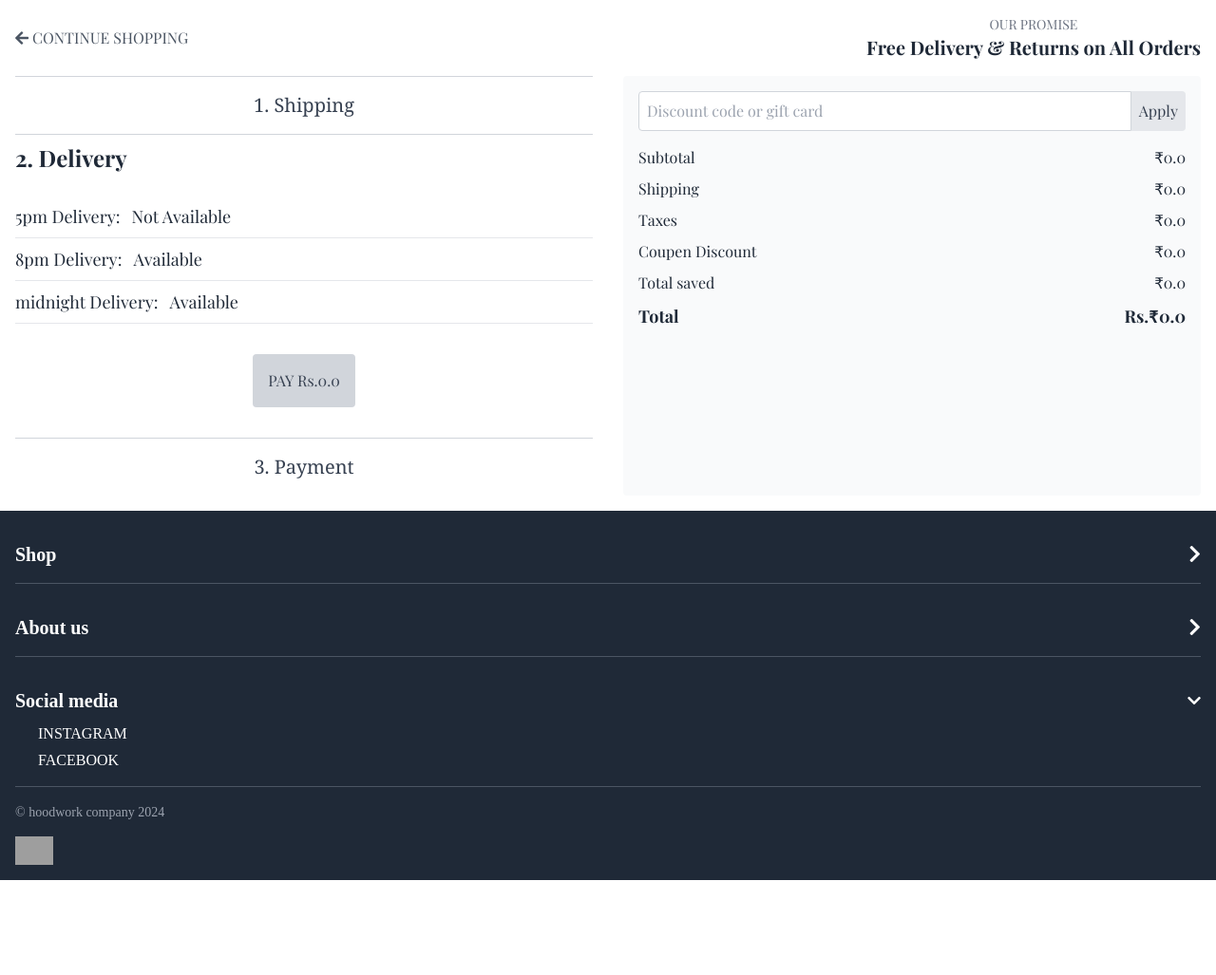
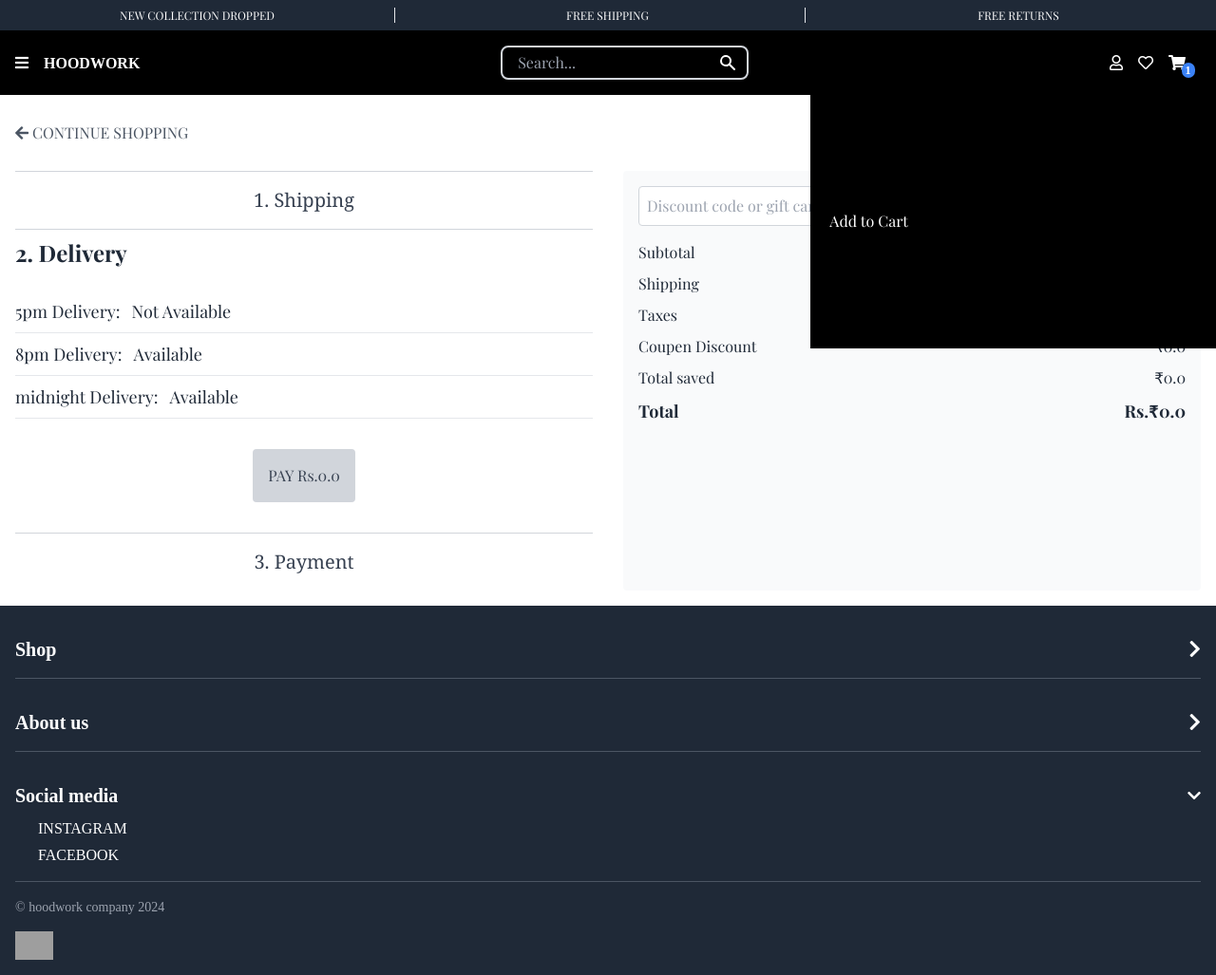
Before and after one commit to yesh21/clothing_store_django, a Django app: page /delivery/availability/1/ in a window 1280 px wide. Shown: the whole page at 95% size. Before the commit the page ends 927 px from the top, so only its background shows below. Run offline with Django 5.2, Linux system fonts and the light colour scheme; some libraries are stand-ins or nearby versions; grey boxes are pictures that could not be loaded.

Commit message:
added cartitemscount

```diff
--- a/cart/urls.py
+++ b/cart/urls.py
@@ -22,5 +22,4 @@ urlpatterns = [
     ),
     path("pay/", views.pay, name="pay"),
     path("payment-response/", views.payment_response, name="payment_response"),
-    path("ajax-messages/", views.ajax_messages, name="ajax_messages"),
 ]
--- a/cart/views.py
+++ b/cart/views.py
@@ -15,7 +15,6 @@ from django.db.models import Case, When
 from django.contrib import messages
 from django.views.decorators.csrf import csrf_exempt
 from django.http import JsonResponse
-
 from cryptography.hazmat.primitives import hashes
 from cryptography.hazmat.backends import default_backend
 
@@ -185,24 +184,6 @@ def add_to_cart(request, product_variation_id, quantity=1, action="add"):
     return response
 
 
-def ajax_messages(request):
-
-    # Retrieve all messages
-    django_messages = []
-    system_messages = messages.get_messages(request)
-
-    for message in system_messages:
-        django_messages.append(
-            {
-                "level": message.level,
-                "message": message.message,
-                "tags": message.tags,
-            }
-        )
-    system_messages.used = True
-    return JsonResponse({"messages": django_messages})
-
-
 @login_required
 def view_order_details_by_id(request, order_ref):
     order_details = Order.objects.filter(order_id=order_ref).first()
--- a/core/forms.py
+++ b/core/forms.py
@@ -3,8 +3,8 @@ from .models import Product
 
 
 class ProductFilterForm(forms.Form):
-    category = forms.ChoiceField(choices=[("", "All")] + Product.CATEGORY_CHOICES)
-    # size = forms.ChoiceField(choices=[("", "All")] + Product.SIZE_CHOICES)
+    category = forms.ChoiceField(choices=[("", "All")])
+    size = forms.ChoiceField(choices=[("", "All")])
     color = forms.CharField(required=False)
     min_price = forms.DecimalField(required=False, decimal_places=2)
     max_price = forms.DecimalField(required=False, decimal_places=2)
--- a/core/urls.py
+++ b/core/urls.py
@@ -24,4 +24,5 @@ urlpatterns = [
         views.product_by_category,
         name="product_by_category",
     ),
+    path("ajax-messages/", views.ajax_messages, name="ajax_messages"),
 ]
--- a/templates/cart/html/delivery_availability.html
+++ b/templates/cart/html/delivery_availability.html
@@ -15,10 +15,24 @@
         body {
             font-family: 'Playfair Display', serif;
         }
+        #yourDiv.active {
+            background-color: red;
+            /* Color when active */
+        }
+        #sidebar {
+            min-height: 100rem;
+            color: white;
+            transition: margin-left 0.3s;
+        }
+
+        #sidebar.active {
+            margin-left: -100vw;
+        }
     </style>
 </head>
 
 <body class="bg-white text-gray-800">
+    {% include "html/nav.html"%}
     <div class="max-w-7xl mx-auto p-4">
         <div class="flex justify-between items-center mb-4">
             <a class="text-gray-600" href="/">
@@ -94,18 +108,18 @@
                     <div class="text-right">
                         <div class="flex items-center justify-end">
                             {% if cart_item.quantity <= 0 %}
-                            <a class="text-red-500" onclick ="dropQuantity()" href = {% url 'cart:add_to_cart' product_variety.product_variation_id '1' "subtract"  %}>
+                            <a class="text-red-500" onclick ="dropQuantity(); fetchMessages();" href = {% url 'cart:add_to_cart' product_variety.product_variation_id '1' "subtract"  %}>
                                 remove
                             </a>
                             {% else %}
-                            <a class="text-gray-500" onclick ="dropQuantity()" href = {% url 'cart:add_to_cart' product_variety.product_variation_id '1' "subtract" %}>
+                            <a class="text-gray-500" onclick ="dropQuantity(); fetchMessages();" href = {% url 'cart:add_to_cart' product_variety.product_variation_id '1' "subtract" %}>
                                 -
                             </a>
                             {% endif %}
                             <span class="mx-2" id = "quanitySelected">
                                 {{cart_item.quantity}}
                      </span>
-                            <a class="text-gray-500" onclick ="addQuantity()" href = {% url 'cart:add_to_cart' product_variety.product_variation_id '1' "add" %}>
+                            <a class="text-gray-500" onclick ="addQuantity(); fetchMessages();" href = {% url 'cart:add_to_cart' product_variety.product_variation_id '1' "add" %}>
                                  +
                             </a>
                         </div>
--- a/templates/html/footer.html
+++ b/templates/html/footer.html
@@ -121,8 +121,8 @@
                     messageContainer.classList.add('opacity-0'); // Apply fade-out effect
                     setTimeout(() => {
                         messageContainer.style.display = 'none'; // Completely hide the element
-                    }, 1000); // Wait for transition duration to complete
-                }, 2000);
+                    }, 2000); // Wait for transition duration to complete
+                }, 3000);
             })
             .catch(error => console.error('Error fetching messages:', error));
     }
--- a/templates/html/nav.html
+++ b/templates/html/nav.html
@@ -36,7 +36,7 @@
 </div>
 </nav>
 
-<header class="bg-black text-white p-4 flex justify-between items-center sticky top-0 z-20" id="myHeader">
+<header class="bg-black text-white p-4 pr-8 flex justify-between items-center sticky top-0 z-20" id="myHeader">
     <div class="flex items-center space-x-4">
         <button type="button" id="sidebarCollapse">
             <i class="fas fa-bars"></i>
@@ -80,8 +80,8 @@
 </a>
 <a href="/cart">
         <i class="fas fa-shopping-cart relative">
-        <span class="absolute top-1/2 left-3/4 bg-blue-500 text-white text-xs rounded-full px-1">
-            2
+        <span class="absolute top-1/2 left-3/4 bg-blue-500 text-white text-xs rounded-full px-1" id="cartitemscount">
+            1
         </span>
     </i>
 </a>
@@ -108,8 +108,27 @@
 </form>
   </div>
 
+  <!-- Overlay and Add to Cart Button -->
+  <div class="grid w-1/3 h-1/3 z-40 absolute right-0 text-white bg-black group-hover:opacity-100 transition-opacity duration-300 flex items-center justify-between">
+    {% if request.COOKIES.cart %}
+    <p id="cartcookie">{{ request.COOKIES.cart }}</p>
 
-<div class="grid fixed items-center justify-center p-2 gap-4 left-2 transition-opacity duration-1000 ease-in-out" id = "backendmessages">
+    {% with total_quantity=0 %}
+    {% for key, value in request.COOKIES.cart.items %}
+      {% with total_quantity=total_quantity|add:value.quantity %}
+      {% endwith %}
+    {% endfor %}
+    <p>Total Quantity: {{ total_quantity }}</p>
+  {% endwith %}
+
+
+{% endif %}
+    <button class="bg-black text-white py-2 px-5">Add to Cart</button>
+  </div>
+
+</div>
+
+<div class="grid fixed items-center justify-center p-2 gap-4 left-2 transition-opacity duration-2000 ease-in-out" id = "backendmessages">
     {% for message in messages %}
     <div class="bg-green-100 border border-green-400 text-green-700 p-2 rounded relative" role="alert"
         <span class="block sm:inline">{% if message.tags %} <strong class="font-bold">{{ message.tags }}</strong> {% endif %} {{ message }} </span>
@@ -123,3 +142,13 @@
         document.getElementById('sidebar').classList.toggle('active');
     });
 </script>
+
+<script>
+    let cookiedata = JSON.parse(document.getElementById("cartcookie").textContent);
+    let totalQuantity = 0;
+
+    for (const key in cookiedata) {
+        totalQuantity += cookiedata[key].quantity;
+      }
+    document.getElementById("cartitemscount").textContent = `${totalQuantity}`;
+  </script>
```
Also changed, not shown: core/models.py (+0 -7 lines), core/views.py (+19 -0 lines).
